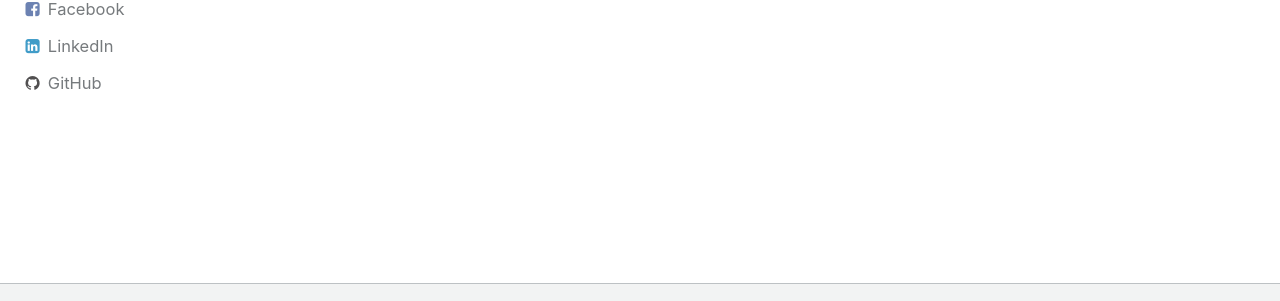
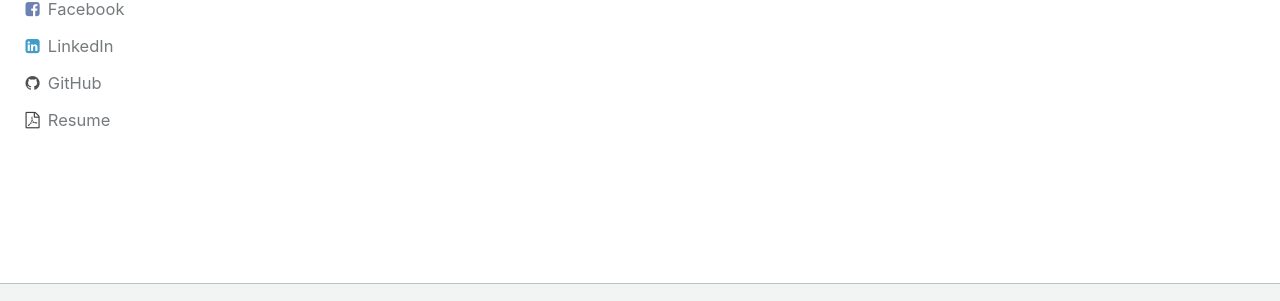
Before and after one commit to KylerWitting/KylerWitting.github.io, a Jekyll site: the page built from _pages/home.md, in a window 1280 px wide. Shown: the part 461-762 px from the top of the page. Built offline with Jekyll 4.4.1, drawn with Linux system fonts in a browser that asks for light colours.

Commit message:
Added Resume to Author Profile

```diff
--- a/_includes/author-profile-custom-links.html
+++ b/_includes/author-profile-custom-links.html
@@ -1,7 +1,5 @@
-<!--
   <li>
-    <a href="http://link-to-whatever-social-network.com/user/" itemprop="sameAs">
-      <i class="fa fa-fw" aria-hidden="true"></i> Custom Social Profile Link
+    <a href="/assets/files/Resume.pdf">
+      <i class="fa fa-fw  fa-file-pdf-o" aria-hidden="true"></i> Resume
     </a>
   </li>
--->
```
